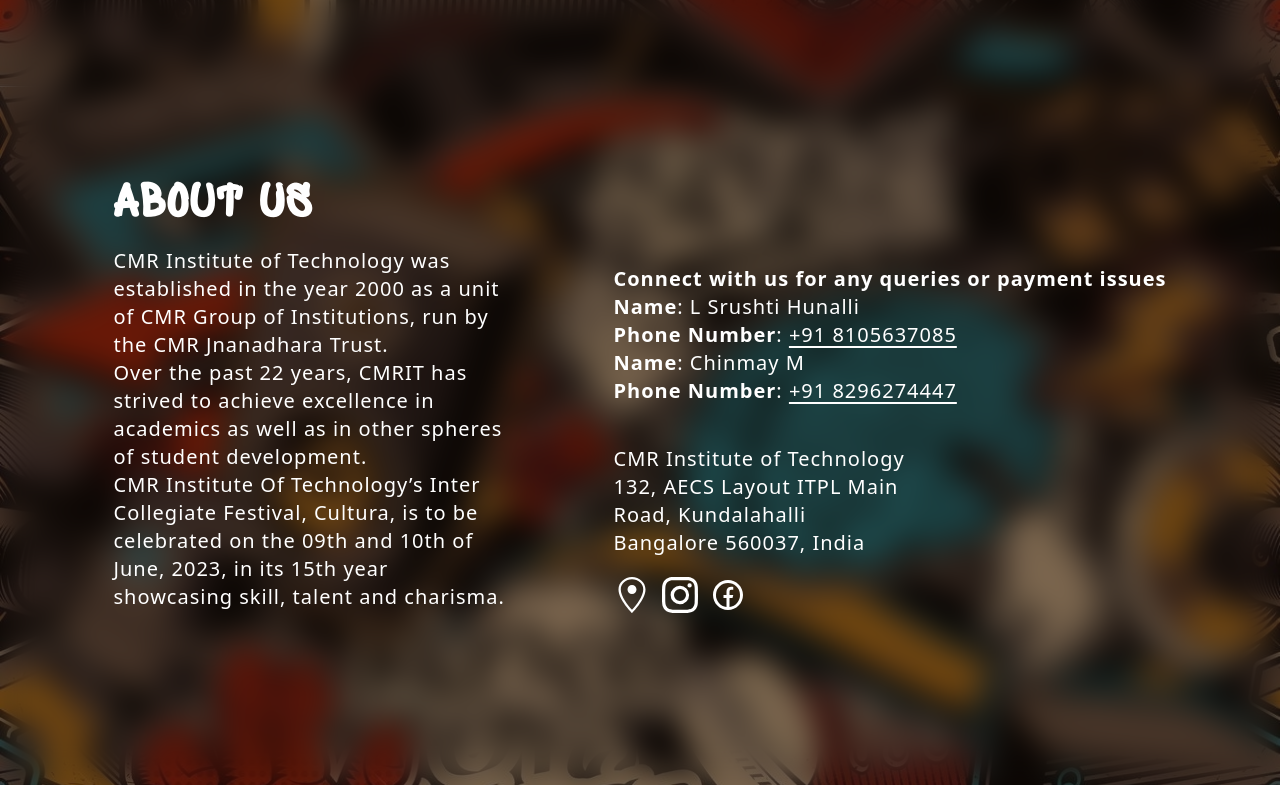
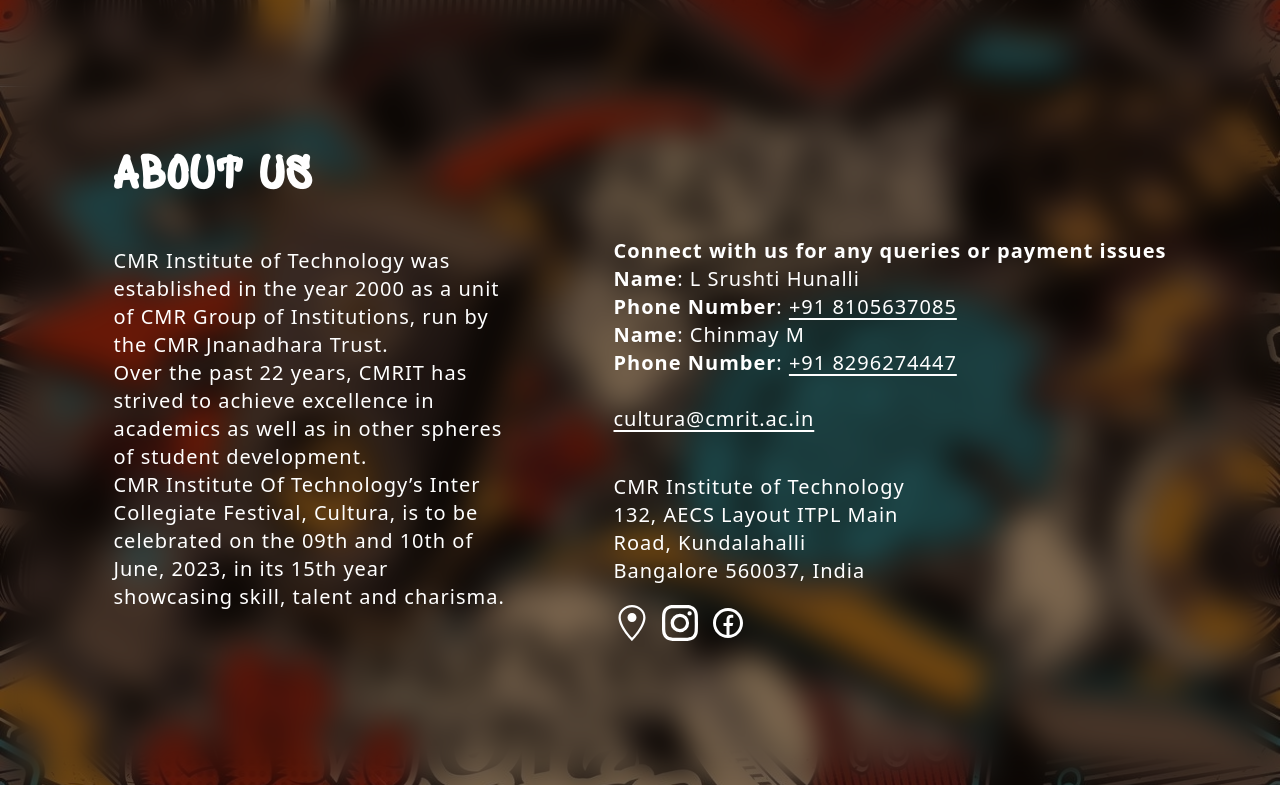
Before and after one commit to dheerajroy/cultura23, a Next.js app: page / in a window 1280 px wide. Shown: the part 2415-3200 px from the top of the page. Built offline with nearby package versions, Linux system fonts and the light colour scheme.

Commit message:
added cultura mail id

```diff
--- a/components/AboutUsSection.jsx
+++ b/components/AboutUsSection.jsx
@@ -24,6 +24,8 @@
               <h1><span>Phone Number</span>: <Link href="tel:+918105637085">+91 8105637085</Link></h1>
               <h1><span>Name</span>: Chinmay M</h1>
               <h1><span>Phone Number</span>: <Link href="tel:+918296274447">+91 8296274447</Link></h1>
+              <br />
+              <h1><Link href="emailto:cultura@cmrit.ac.in">cultura@cmrit.ac.in</Link></h1>
             </div>
             <div className='max-w-[300px] font-sans'>
               CMR Institute of Technology<br />
```
